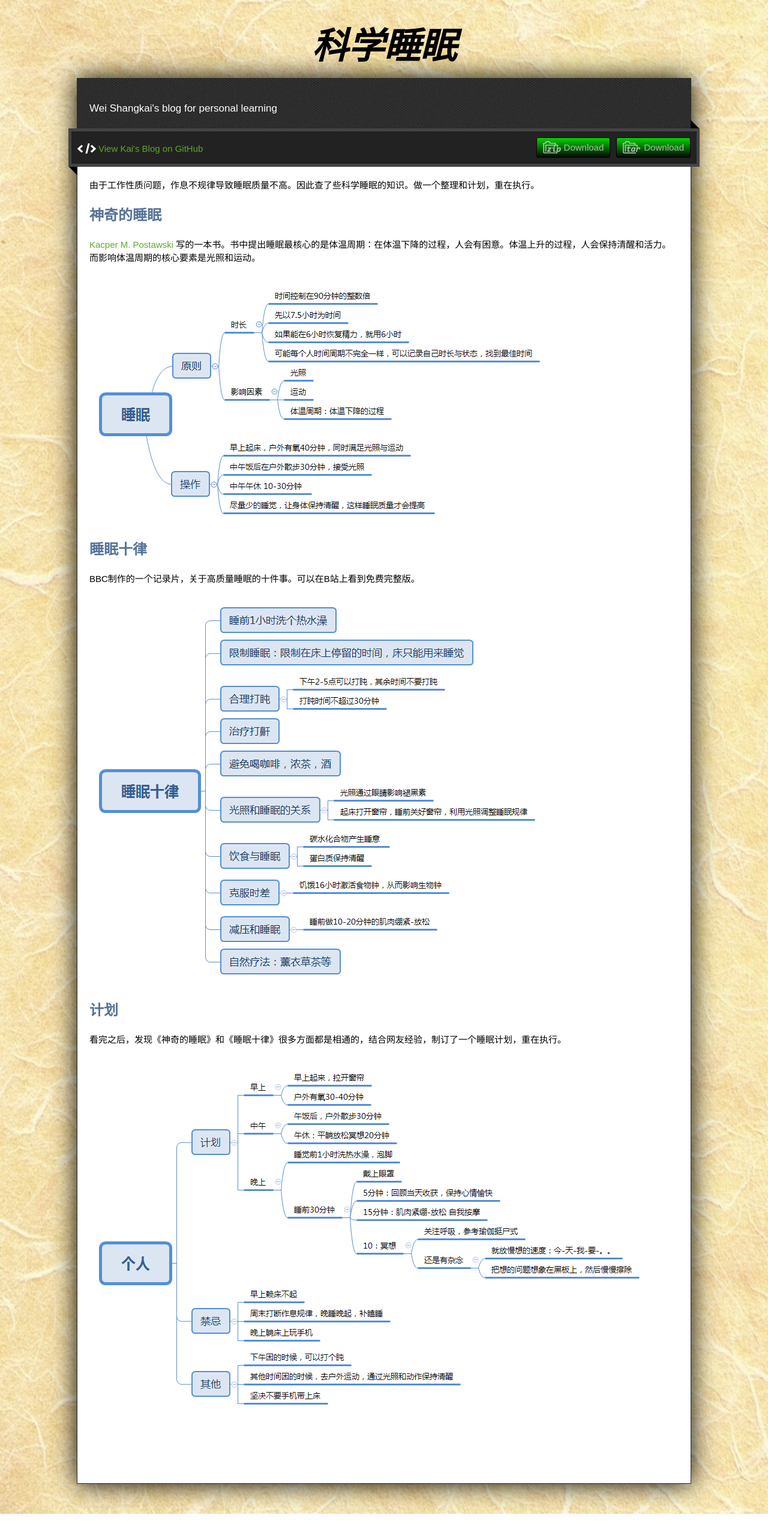
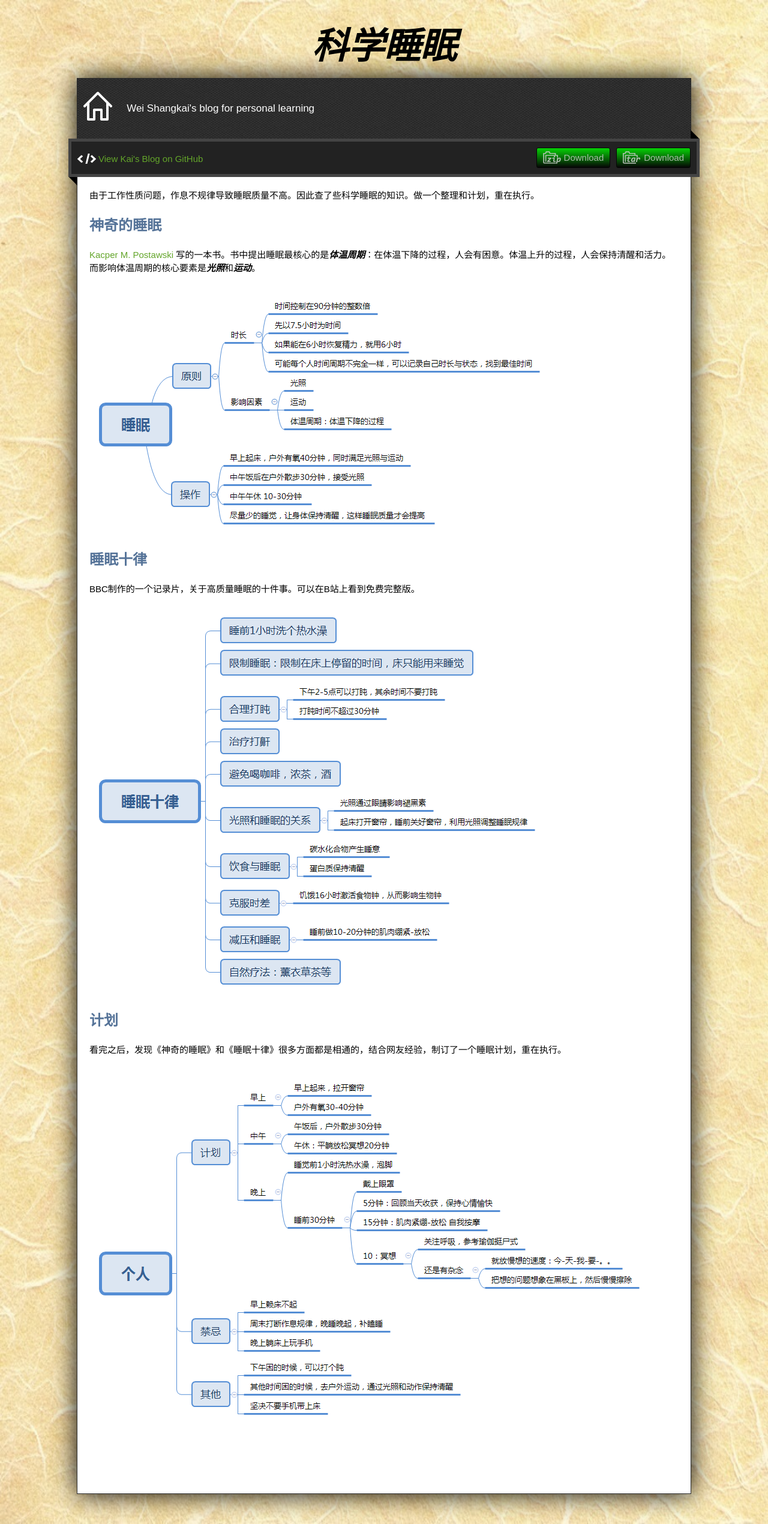
Before and after one commit to weishangkai/weishangkai.github.io, a Jekyll site: the page built from content/others/fitness/sleep.md, in a window 1280 px wide. Shown: the whole page at 60% size. Built offline with Jekyll 4.4.1, drawn with Linux system fonts in a browser that asks for light colours; comment, search, counter and statistics services are not loaded.

Commit message:
增加到博客主页的连接

```diff
--- a/_layouts/default.html
+++ b/_layouts/default.html
@@ -22,6 +22,7 @@
 	  <h1 class="title">{{ page.title | default: site.github.repository_name }}</h1>
     </header>
     <div id="container">
+	  <a id="homepage" href="{{ site.github.url }}"></a>
       <p class="tagline">{{ page.description | default: site.description }}</p>
       <div id="main" role="main">
 
--- a/_sass/jekyll-theme-time-machine.scss
+++ b/_sass/jekyll-theme-time-machine.scss
@@ -9,6 +9,14 @@ body {
   background-size: 100% 100%;
   background-image:url(/images/backgroud.jpg);
   background-repeat:no-repeat;
+}
+
+a#homepage {
+  display: inline-block;
+  width: 48px;
+  height: 48px;
+  background: transparent url(../images/home.png) no-repeat 0 0;
+  margin: 0 0 -15px 10px;
 }
 
 a {
@@ -25,13 +33,6 @@ a:hover {
 
 code, pre {
   font-family: 'Monaco', 'Lucida Console', monospace;
- /* color: white;
-  background-color: #51dc4f;
-  font-family: cursive;
-  font-weight: bold;
-  font-style: normal;
-  font-size: 20px;
-  */
 }
 
 h1.title {
@@ -58,6 +59,7 @@ p.tagline {
   padding: 20px 20px 0;
   color: #fff;
   font-size: 17px;
+  display: inline-block;
 }
 
 #main {
--- a/content/others/fitness/sleep.md
+++ b/content/others/fitness/sleep.md
@@ -8,7 +8,7 @@ description:
 
 ## 神奇的睡眠
 
-[Kacper M. Postawski](http://powerfulsleep.com/) 写的一本书。书中提出睡眠最核心的是`体温周期`：在体温下降的过程，人会有困意。体温上升的过程，人会保持清醒和活力。而影响体温周期的核心要素是`光照`和`运动`。
+[Kacper M. Postawski](http://powerfulsleep.com/) 写的一本书。书中提出睡眠最核心的是**_体温周期_**：在体温下降的过程，人会有困意。体温上升的过程，人会保持清醒和活力。而影响体温周期的核心要素是**_光照_**和**_运动_**。
 
 ![magic_sleep](sleep/magic_sleep.png)
 
```
Also changed, not shown: content/it/web/front-end/work_with_markdown.md (+1 -1 lines), content/others/thinking/learn_more_study_less.md (+1 -1 lines), assets/images/home.png (added).
